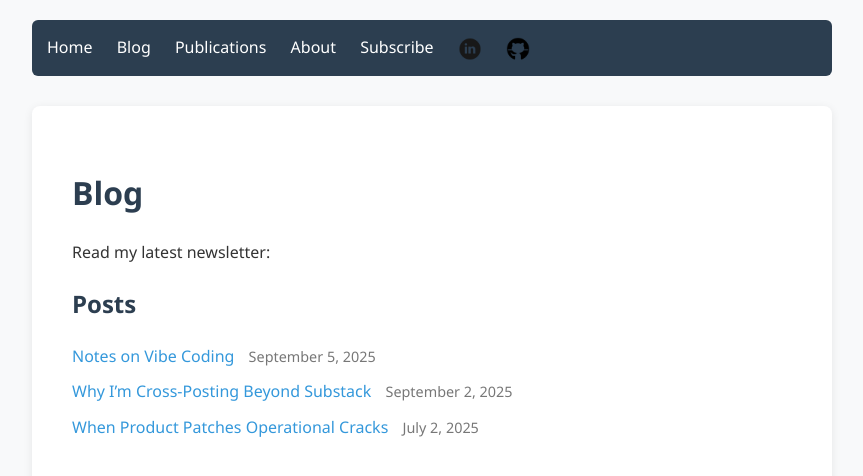
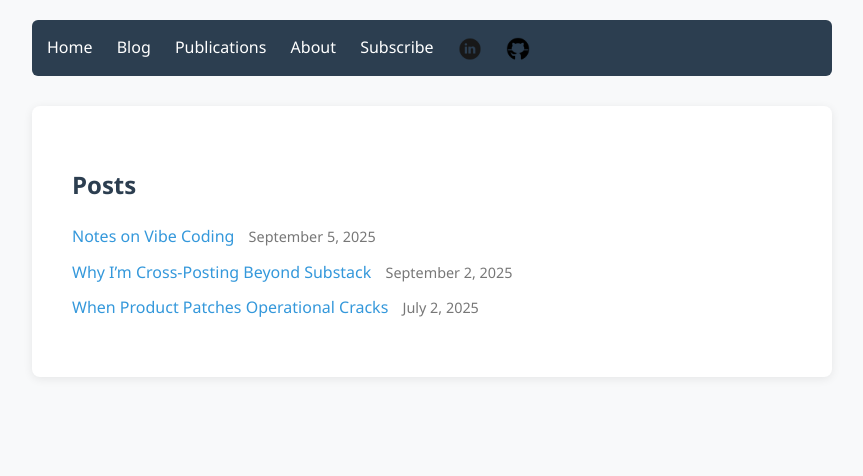
Before and after one commit to shibaprasadb/shibaprasadb.github.io, a Jekyll site: the page built from blog.html, in a window 1280 px wide. Shown: the top 476 px of the page, without its empty margins (208-1071 px from the left). Built offline with Jekyll 4.4.1, drawn with Linux system fonts in a browser that asks for light colours.

Commit message:
Update blog.html

```diff
--- a/blog.html
+++ b/blog.html
@@ -3,8 +3,6 @@ layout: default
 title: Blog
 ---
 <div class="container">
-    <h1>Blog</h1>
-    <p>Read my latest newsletter:</p>
     <h2>Posts</h2>
     <ul class="post-list">
       {% for post in site.posts %}
```
